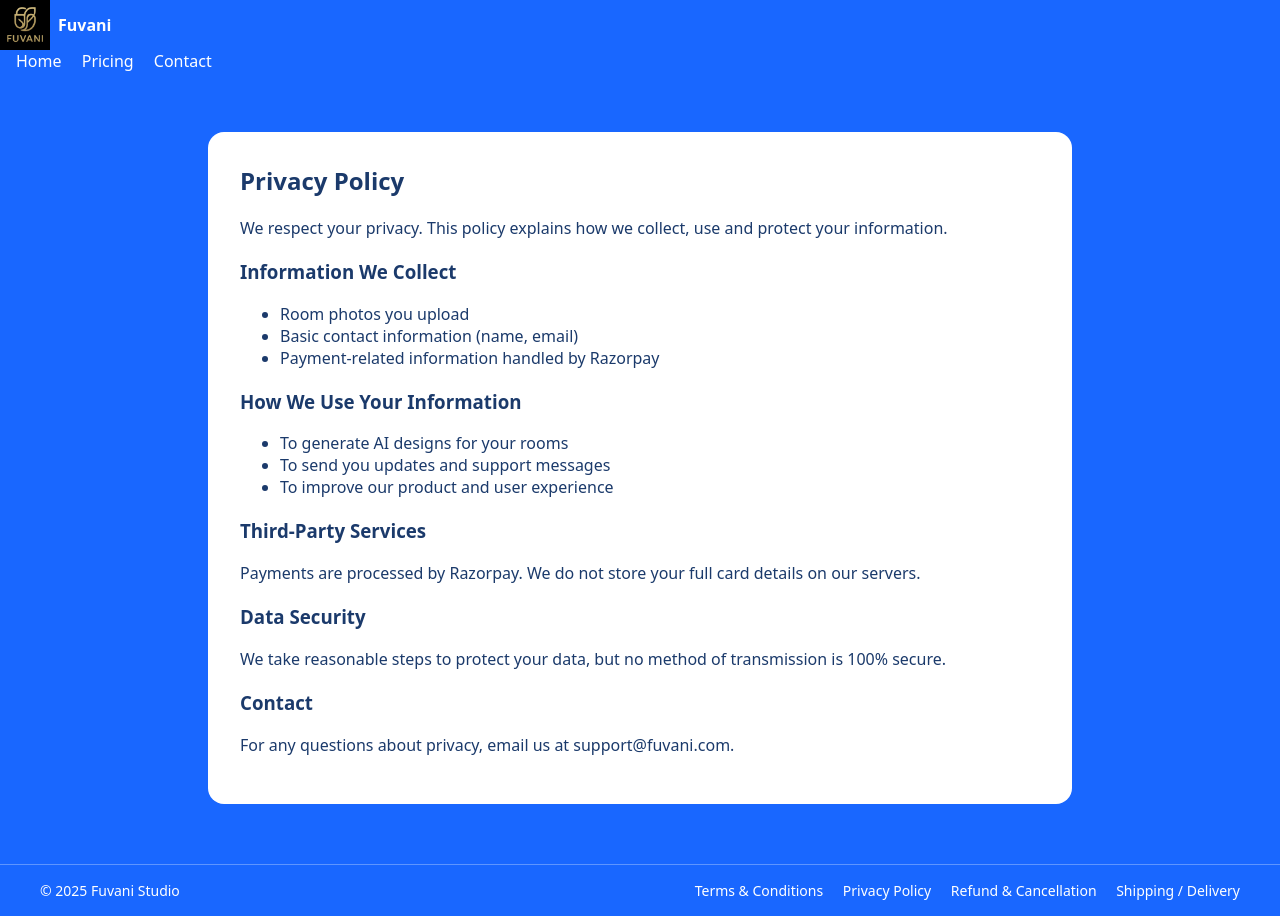
After one commit to sanianaz-debug/welcome_page, a Django app: page /privacy/ in a window 1280 px wide. The commit adds this page. Run offline with Django 5.2, Linux system fonts and the light colour scheme.

Commit message:
Update templates and static files

```diff
--- /dev/null
+++ b/static/main.js
@@ -0,0 +1,2 @@
+// Basic JS placeholder
+console.log("Fuvani page loaded");
--- /dev/null
+++ b/static/style.css
@@ -0,0 +1,113 @@
+body {
+  margin: 0;
+  font-family: system-ui, -apple-system, BlinkMacSystemFont, "Segoe UI", sans-serif;
+  background: #1967ff;
+  color: #fff;
+}
+
+a {
+  color: #fff;
+  text-decoration: none;
+}
+
+.site-header, .site-footer {
+  display: flex;
+  justify-content: space-between;
+  align-items: center;
+  padding: 16px 40px;
+}
+
+.logo {
+  display: flex;
+  align-items: center;
+  gap: 8px;
+  font-weight: 700;
+}
+
+.logo-icon {
+  font-size: 20px;
+}
+
+.nav-links a {
+  margin-left: 16px;
+  font-weight: 500;
+}
+
+.hero, .page {
+  max-width: 800px;
+  margin: 60px auto;
+  text-align: center;
+}
+
+.primary-btn {
+  padding: 14px 32px;
+  border-radius: 999px;
+  border: none;
+  font-size: 16px;
+  cursor: pointer;
+  background: #ffd000;
+}
+
+.steps p {
+  margin: 8px 0;
+}
+
+.site-footer {
+  font-size: 14px;
+  border-top: 1px solid rgba(255, 255, 255, 0.3);
+  margin-top: 60px;
+}
+
+.footer-links a {
+  margin-left: 16px;
+}
+
+.page.legal {
+  text-align: left;
+  background: #ffffff;
+  color: #1b3a6b;
+  padding: 32px;
+  border-radius: 16px;
+}
+
+.page.legal h2 {
+  margin-top: 0;
+}
+
+.page.legal h3 {
+  margin-top: 20px;
+}
+
+.contact-form {
+  margin-top: 20px;
+  display: flex;
+  flex-direction: column;
+  gap: 12px;
+}
+
+.contact-form label {
+  display: flex;
+  flex-direction: column;
+  align-items: flex-start;
+  font-weight: 500;
+}
+
+.contact-form input,
+.contact-form textarea {
+  width: 100%;
+  padding: 8px;
+  border-radius: 8px;
+  border: none;
+  margin-top: 4px;
+}
+
+.contact-form button[disabled] {
+  opacity: 0.7;
+  cursor: not-allowed;
+}
+
+.note {
+  margin-top: 10px;
+  font-size: 12px;
+  opacity: 0.9;
+}
--- /dev/null
+++ b/templates/privacy.html
@@ -0,0 +1,67 @@
+{% load static %}
+<!DOCTYPE html>
+<html lang="en">
+<head>
+  <meta charset="UTF-8">
+  <title>Privacy Policy – Fuvani Studio</title>
+  <meta name="viewport" content="width=device-width, initial-scale=1.0">
+  <link rel="stylesheet" href="{% static 'style.css' %}">
+</head>
+<body>
+<header>
+        <nav>
+            <div class="logo">
+                <img src="{% static 'logo.jpeg' %}" alt="Fuvani Logo" style="height:50px;">
+
+                <span>Fuvani</span>
+            </div>
+        </nav>
+
+  <nav class="nav-links">
+    <a href="{% url 'home' %}">Home</a>
+    <a href="{% url 'pricing' %}">Pricing</a>
+    <a href="{% url 'contact' %}">Contact</a>
+  </nav>
+</header>
+
+<section class="page legal">
+  <h2>Privacy Policy</h2>
+  <p>We respect your privacy. This policy explains how we collect, use and protect your information.</p>
+
+  <h3>Information We Collect</h3>
+  <ul>
+    <li>Room photos you upload</li>
+    <li>Basic contact information (name, email)</li>
+    <li>Payment-related information handled by Razorpay</li>
+  </ul>
+
+  <h3>How We Use Your Information</h3>
+  <ul>
+    <li>To generate AI designs for your rooms</li>
+    <li>To send you updates and support messages</li>
+    <li>To improve our product and user experience</li>
+  </ul>
+
+  <h3>Third-Party Services</h3>
+  <p>Payments are processed by Razorpay. We do not store your full card details on our servers.</p>
+
+  <h3>Data Security</h3>
+  <p>We take reasonable steps to protect your data, but no method of transmission is 100% secure.</p>
+
+  <h3>Contact</h3>
+  <p>For any questions about privacy, email us at support@fuvani.com.</p>
+</section>
+
+<footer class="site-footer">
+  <div>© 2025 Fuvani Studio</div>
+  <div class="footer-links">
+    <a href="{% url 'terms' %}">Terms & Conditions</a>
+    <a href="{% url 'privacy' %}">Privacy Policy</a>
+    <a href="{% url 'refund' %}">Refund & Cancellation</a>
+    <a href="{% url 'shipping' %}">Shipping / Delivery</a>
+  </div>
+</footer>
+
+<script src="{% static 'main/js/main.js' %}"></script>
+</body>
+</html>
```
Also changed, not shown: templates/contact.html (added, +71 -0 lines), templates/home.html (+14 -1 lines), templates/pricing.html (added, +55 -0 lines), templates/refund.html (added, +59 -0 lines), templates/shipping.html (added, +61 -0 lines), templates/terms.html (added, +59 -0 lines).
